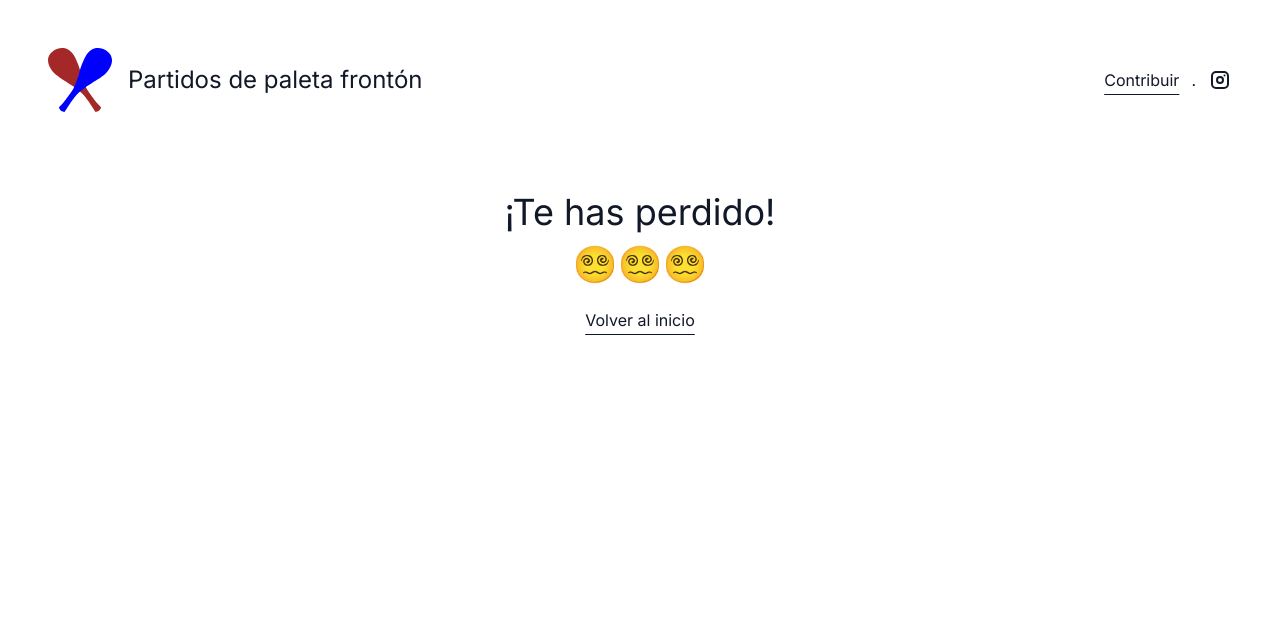
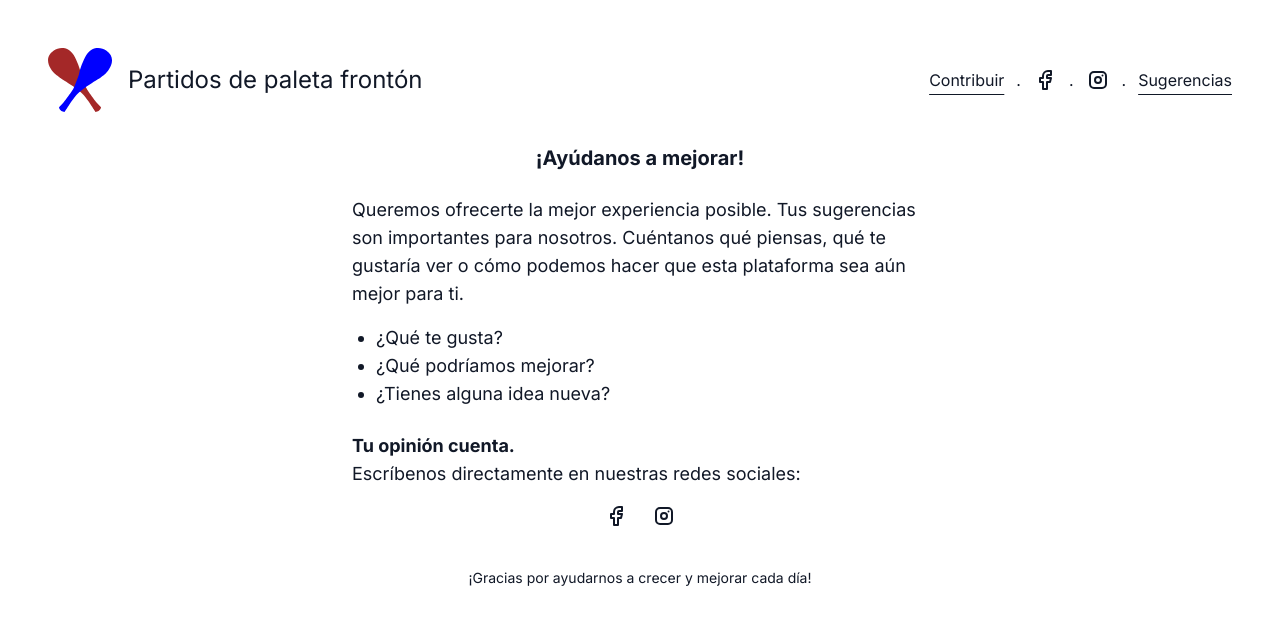
Before and after one commit to renatomendozac/hub-paleta-fronton, a Next.js app: page /suggestions in a window 1280 px wide. Before the commit this address had no page. Shown: the top 624 px of the page. Built offline with nearby package versions, Linux system fonts and the light colour scheme.

Commit message:
feat: add Suggestions page

```diff
--- /dev/null
+++ b/app/suggestions/page.js
@@ -0,0 +1,60 @@
+import FacebookIcon from '@/icons/FacebookIcon'
+import InstagramIcon from '@/icons/InstagramIcon'
+import { SocialMediaLinks } from '@/utils/social-media-links'
+import Link from 'next/link'
+
+const Suggestions = () => {
+  return (
+    <div className="w-full max-w-xl m-auto">
+      <h1 className="text-xl font-bold text-center mb-6">¡Ayúdanos a mejorar!</h1>
+
+      <div className="mb-6 text-lg">
+        <p className="mb-4">
+          Queremos ofrecerte la mejor experiencia posible. Tus sugerencias son importantes para nosotros. Cuéntanos qué piensas, qué te gustaría ver o cómo podemos hacer que esta plataforma sea aún mejor para ti.
+        </p>
+
+        <ul className="list-disc ml-6">
+          <li>¿Qué te gusta?</li>
+          <li>¿Qué podríamos mejorar?</li>
+          <li>¿Tienes alguna idea nueva?</li>
+        </ul>
+      </div>
+
+      <div className="mb-10 text-lg">
+        <p className='font-bold'>
+          Tu opinión cuenta.
+        </p>
+        <p className="mb-4">
+          Escríbenos directamente en nuestras redes sociales:
+        </p>
+
+        <ul className="flex justify-center gap-6">
+          <li>
+            <Link
+              className='underline underline-offset-8 text-right'
+              href={SocialMediaLinks.Facebook}
+              target="_blank"
+              rel="noopener nofollow"
+            >
+              <FacebookIcon className="text-main" />
+            </Link>
+          </li>
+          <li>
+            <Link
+              className='underline underline-offset-8 text-right'
+              href={SocialMediaLinks.Instagram}
+              target="_blank"
+              rel="noopener nofollow"
+            >
+              <InstagramIcon className="text-main" />
+            </Link>
+          </li>
+        </ul>
+      </div>
+
+      <p className='text-sm text-center'>¡Gracias por ayudarnos a crecer y mejorar cada día!</p>
+    </div>
+  )
+}
+
+export default Suggestions
--- a/components/Header.js
+++ b/components/Header.js
@@ -1,4 +1,6 @@
+import FacebookIcon from '@/icons/FacebookIcon'
 import InstagramIcon from '@/icons/InstagramIcon'
+import { SocialMediaLinks } from '@/utils/social-media-links'
 import Image from 'next/image'
 import Link from 'next/link'
 
@@ -21,11 +23,29 @@ const Header = () => (
       .
       <Link
         className='underline underline-offset-8 text-right'
-        href="https://www.instagram.com/hub.paletafronton/"
+        href={SocialMediaLinks.Facebook}
+        target="_blank"
+        rel="noopener nofollow"
+      >
+        <FacebookIcon className="text-main" />
+      </Link>
+      .
+      <Link
+        className='underline underline-offset-8 text-right'
+        href={SocialMediaLinks.Instagram}
         target="_blank"
         rel="noopener nofollow"
       >
         <InstagramIcon className="text-main" />
+      </Link>
+      .
+      <Link
+        className='underline underline-offset-8 text-right'
+        href="/suggestions"
+        target="_blank"
+        rel="noopener nofollow"
+      >
+        Sugerencias
       </Link>
     </div>
   </header>
--- /dev/null
+++ b/icons/FacebookIcon.js
@@ -0,0 +1,19 @@
+const FacebookIcon = ({ className, width = 24, height = 24 }) => (
+  <svg
+    xmlns="http://www.w3.org/2000/svg"
+    width={width}
+    height={height}
+    viewBox="0 0 24 24"
+    fill="none"
+    stroke="currentColor"
+    strokeWidth="2"
+    strokeLinecap="round"
+    strokeLinejoin="round"
+    className={`icon icon-tabler icons-tabler-outline icon-tabler-brand-facebook ${className}`}
+  >
+    <path stroke="none" d="M0 0h24v24H0z" fill="none"/>
+    <path d="M7 10v4h3v7h4v-7h3l1 -4h-4v-2a1 1 0 0 1 1 -1h3v-4h-3a5 5 0 0 0 -5 5v2h-3" />
+ </svg>
+)
+
+export default FacebookIcon
--- /dev/null
+++ b/utils/social-media-links.js
@@ -0,0 +1,4 @@
+export const SocialMediaLinks = {
+  Facebook: 'https://www.facebook.com/hub.paletafronton/',
+  Instagram: 'https://www.instagram.com/hub.paletafronton/'
+}
```
